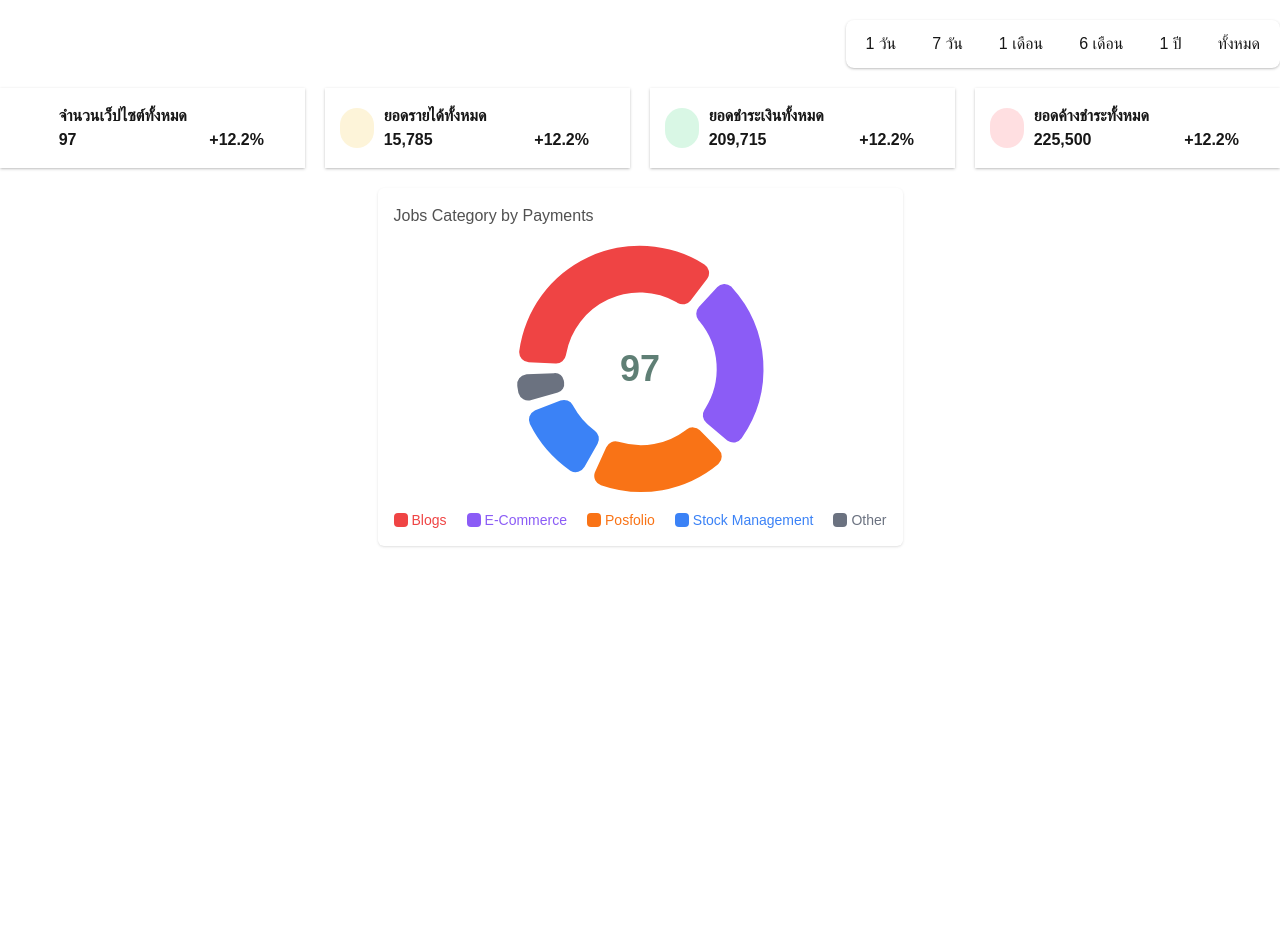
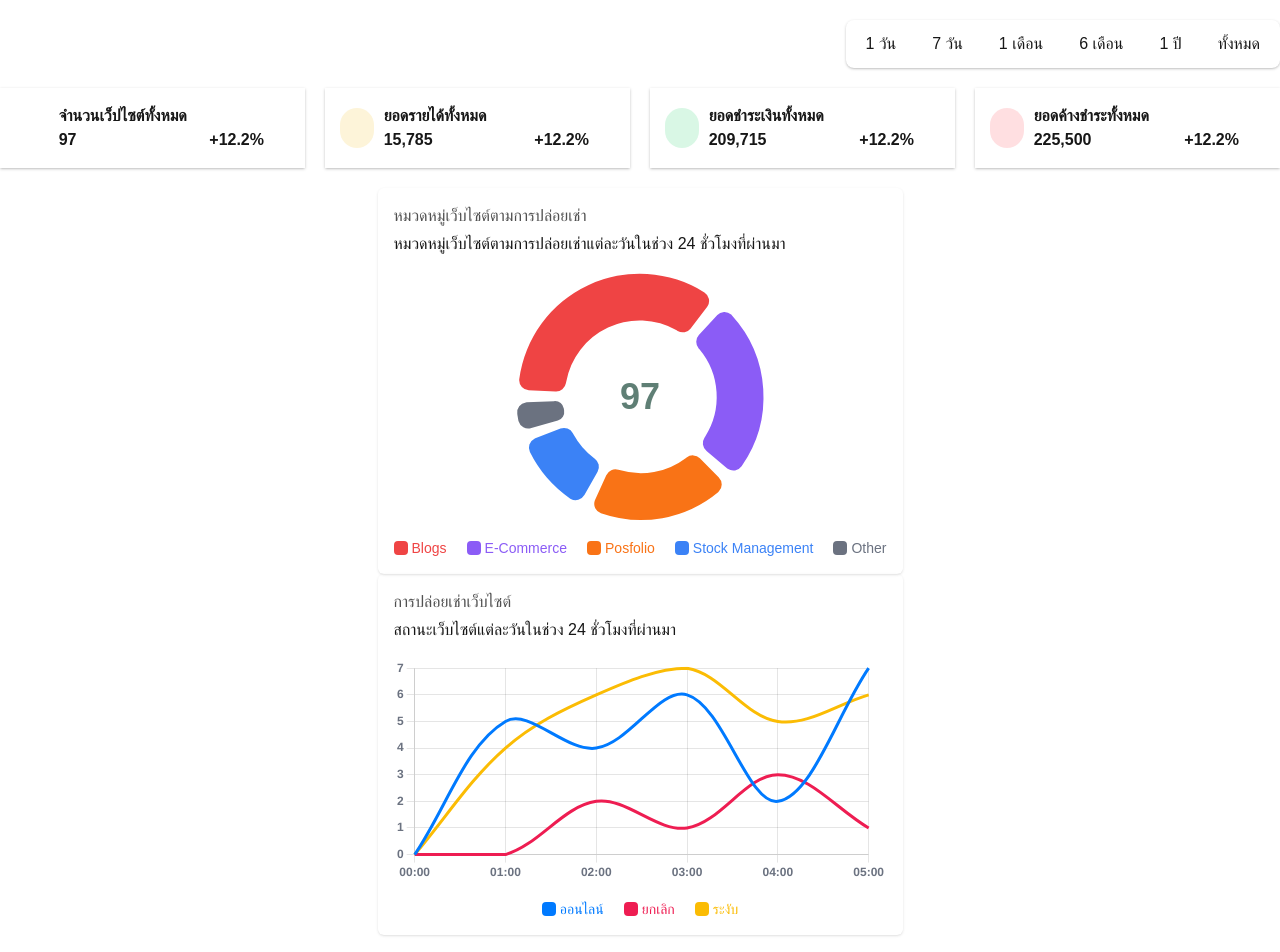
Before and after one commit to 0GaMeNaJa0/hollysite, a Next.js app: page /dashboard in a window 1280 px wide. Shown: the top 952 px of the page. Before the commit the page ends 800 px from the top, so only its background shows below. Built offline with nearby package versions, Linux system fonts and the light colour scheme; some icons are missing.

Commit message:
<feat>:<Add WebsiteStatusChart>

```diff
--- a/app/dashboard/page.tsx
+++ b/app/dashboard/page.tsx
@@ -1,8 +1,18 @@
 import WebsiteCategoryChart from "@/features/admin/components/WebsiteCategoryChart";
 import KPICard from "@/features/admin/components/KpiCard";
 import TimeFilterButton from "@/features/admin/components/TimeFilterButton";
+import WebsiteStatusChart from "@/features/admin/components/WebsiteStatusChart";
 
 const page = () => {
+  const filterDateTime = [
+    { time: '00:00' },
+    { time: '01:00' },
+    { time: '02:00' },
+    { time: '03:00' },
+    { time: '04:00' },
+    { time: '05:00' },
+  ]
+
   const websiteCategories = [
     { categorie: 'Blogs', value: 35 },
     { categorie: 'E-Commerce', value: 25 },
@@ -10,6 +20,12 @@ const page = () => {
     { categorie: 'Stock Management', value: 12 },
     { categorie: 'Other', value: 5 },
   ];
+
+  const websitesStatus = {
+    onlined: [0, 5, 4, 6, 2, 7],
+    cancelled: [0, 0, 2, 1, 3, 1],
+    overdued: [0, 4, 6, 7, 5, 6]
+  };
 
   return (
     <div className="w-full items-center flex flex-col py-5 gap-5">
@@ -31,6 +47,7 @@ const page = () => {
           categories={websiteCategories.map(item => item.categorie)}
           amounts={websiteCategories.map(item => item.value)}
         />
+        <WebsiteStatusChart time={filterDateTime.map(item => item.time)} websitesStatus={websitesStatus}/>
       </div>
 
     </div>
--- a/features/admin/components/WebsiteCategoryChart.tsx
+++ b/features/admin/components/WebsiteCategoryChart.tsx
@@ -49,9 +49,8 @@ const WebsiteCategoryChart = ({ categories, amounts }: WebsiteChartProps) => {
   return (
     <div className="w-full rounded-md shadow p-4">
       <div className="mb-4">
-        <h2 className="text-primary opacity-75 m-0">
-          Jobs Category by Payments
-        </h2>
+          <h2 className="text-primary opacity-75 m-0">หมวดหมู่เว็บไซต์ตามการปล่อยเช่า</h2>
+          <p className="text-grey mt-1">หมวดหมู่เว็บไซต์ตามการปล่อยเช่าแต่ละวันในช่วง 24 ชั่วโมงที่ผ่านมา</p>
       </div>
 
       <div className="relative w-full h-[250px] flex items-center justify-center">
--- /dev/null
+++ b/features/admin/components/WebsiteStatusChart.tsx
@@ -0,0 +1,138 @@
+"use client"
+import {
+  Chart,
+  CategoryScale,
+  LinearScale,
+  PointElement,
+  LineElement,
+  Tooltip,
+  Legend
+} from "chart.js";
+import { useEffect, useRef } from "react";
+import { WebsiteStatusChartProps } from "../types/website-chart";
+
+Chart.register(
+  CategoryScale,
+  LinearScale,
+  PointElement,
+  LineElement,
+  Tooltip,
+  Legend
+);
+
+const WebsiteStatusChart = ({ time, websitesStatus } : WebsiteStatusChartProps) => {
+    const canvasRef = useRef<HTMLCanvasElement | null>(null);
+    const chartRef = useRef<any>(null);
+
+    const colorPalette = {
+        onlined: "#007AFF",
+        cancelled: "#EE1D52",
+        overdued: "#FBBC04",
+    };
+
+    useEffect(() => {
+        if (!canvasRef.current) return;
+
+        if (chartRef.current) {
+            chartRef.current.destroy();
+        }
+
+        chartRef.current = new Chart(canvasRef.current, {
+            type: "line",
+            data: {
+                labels: time,
+                datasets: [
+                {
+                    label: legendLabels[0],
+                    data: websitesStatus.onlined,
+                    borderColor: colorPalette.onlined,
+                    backgroundColor: colorPalette.onlined,
+                    borderWidth: 3,
+                    pointRadius: 0,
+                    pointHoverRadius: 5,
+                    tension: 0.35
+                },
+                {
+                    label: legendLabels[1],
+                    data: websitesStatus.cancelled,
+                    borderColor: colorPalette.cancelled,
+                    backgroundColor: colorPalette.cancelled,
+                    borderWidth: 3,
+                    pointRadius: 0,
+                    pointHoverRadius: 5,
+                    tension: 0.35
+                },
+                {
+                    label: legendLabels[2],
+                    data: websitesStatus.overdued,
+                    borderColor: colorPalette.overdued,
+                    backgroundColor: colorPalette.overdued,
+                    borderWidth: 3,
+                    pointRadius: 0,
+                    pointHoverRadius: 5,
+                    tension: 0.35
+                }
+            ]
+        },
+        options: {
+            responsive: true,
+            maintainAspectRatio: false,
+            scales: {
+            x: {
+                    ticks: {
+                    color: "#6b7280",
+                    font: { size: 12, weight: 600 }
+                }
+            },
+            y: {
+                ticks: {
+                    color: "#6b7280",
+                    font: { size: 12, weight: 600 },
+                    callback: (value: any) => value.toLocaleString()
+                }
+            }
+            },
+            plugins: {
+                legend: { display: false },
+            }
+        }
+    });
+
+    return () => chartRef.current?.destroy();
+    }, [time, websitesStatus]);
+
+    // เพิ่ม mapping สำหรับชื่อภาษาไทย
+    const legendLabels: Record<string, string> = {
+        onlined: "ออนไลน์",
+        cancelled: "ยกเลิก",
+        overdued: "ระงับ",
+    };
+
+    return (
+        <div className="w-full rounded-md shadow p-4">
+            <div className="mb-4">
+                <h2 className="text-primary opacity-75 m-0">การปล่อยเช่าเว็บไซต์</h2>
+                <p className="text-grey mt-1">สถานะเว็บไซต์แต่ละวันในช่วง 24 ชั่วโมงที่ผ่านมา</p>
+            </div>
+
+            <div className="h-[225px]">
+                <canvas ref={canvasRef}></canvas>
+            </div>
+
+            {/* Custom Legend */}
+            <div className="flex justify-center gap-5 mt-4 flex-wrap text-sm">
+                {Object.entries(colorPalette).map(([key, color]) => (
+                    <div key={key} className="flex items-center gap-1">
+                        <div
+                            className="w-3.5 h-3.5 rounded-sm"
+                            style={{ backgroundColor: color }}
+                        />
+                        <p style={{ color }}>{legendLabels[key]}</p>
+                    </div>
+                ))}
+            </div>
+        </div>
+    );
+};
+
+export default WebsiteStatusChart;
```
Also changed, not shown: features/admin/types/website-chart.ts (+11 -0 lines).
